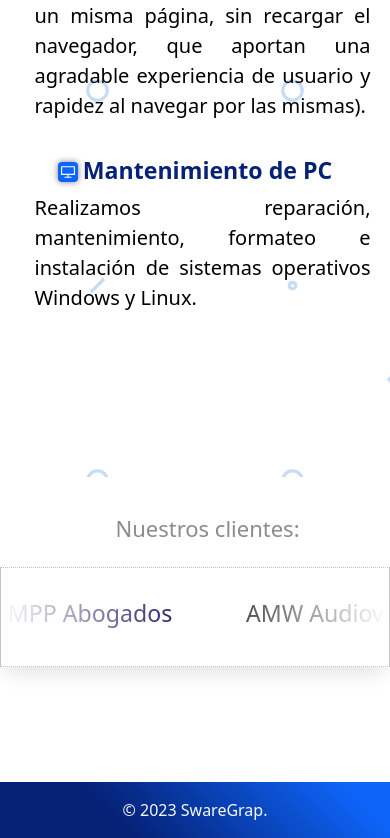
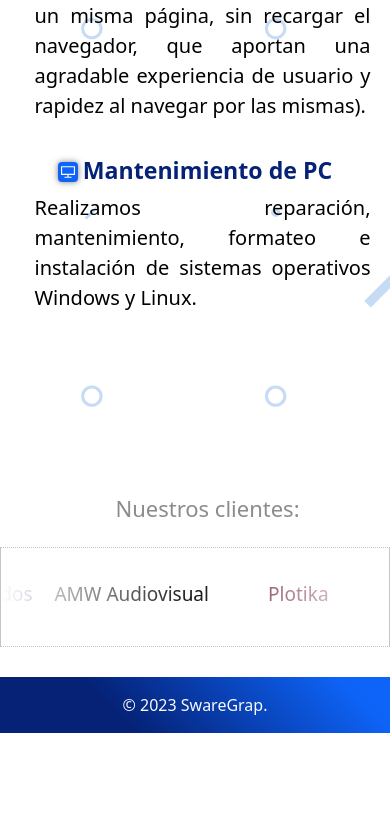
Before and after one commit to GuidoSantiagoReta/Swaregrap-reactrouterv6, a React (Create React App) app: page / in a window 390 px wide. Shown: the part 982-1820 px from the top of the page. After the commit the page ends 1715 px from the top, so only its background shows below. Built offline with nearby package versions, Linux system fonts and the light colour scheme.

Commit message:
General-modifications-30

```diff
--- a/src/App.css
+++ b/src/App.css
@@ -214,7 +214,7 @@ form {
   font-size: 30px;
   text-align: center;
   margin-top: 95px;
-  padding-bottom: 80px;
+
 }
 
 .aboutus {
@@ -325,7 +325,16 @@ form {
 
   }
 
+  /*nosotros*/
+  .individual-product {
+    text-align: center;
 
+    margin-bottom: 20%;
+
+  }
+  .bg-footer {
+    height: auto;
+  }
 }
 
 /*MEDIAQUERIES ABOUT US*/
--- a/src/components/slider/Slider.css
+++ b/src/components/slider/Slider.css
@@ -126,7 +126,7 @@
 
 @media screen and (min-width:1300px) {
   .slider-container {
-    /* padding: 40px 0 85px; */
+    padding: 40px 0 85px;
     height: 200px;
 }
 }
@@ -134,11 +134,22 @@
 
 
 @media screen and (max-width: 600px) {
+
   .slider-container {
+    padding: 0;
     height: auto;
     margin-bottom: 30px;
   }
-  .bg-footer {
-    height: auto;
+
+  .slider .slide-track {
+    -webkit-animation: scroll 40s linear infinite;
+    animation: scroll 40s linear infinite;
+    display: flex;
+    width: calc(100px * 25);
+  }
+
+  .slide h3 {
+    font-size: 19px ;
+
   }
 }
```
